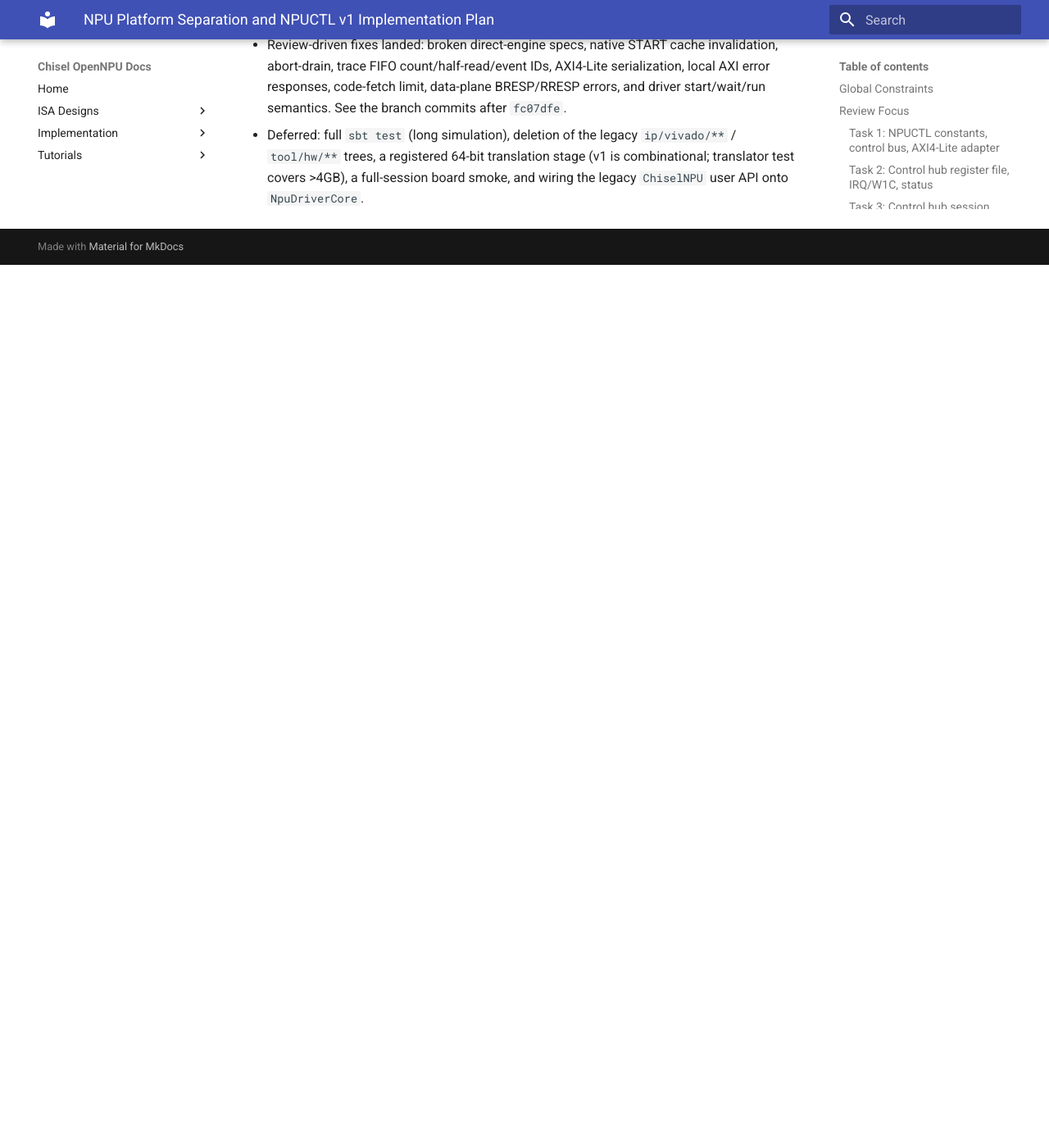
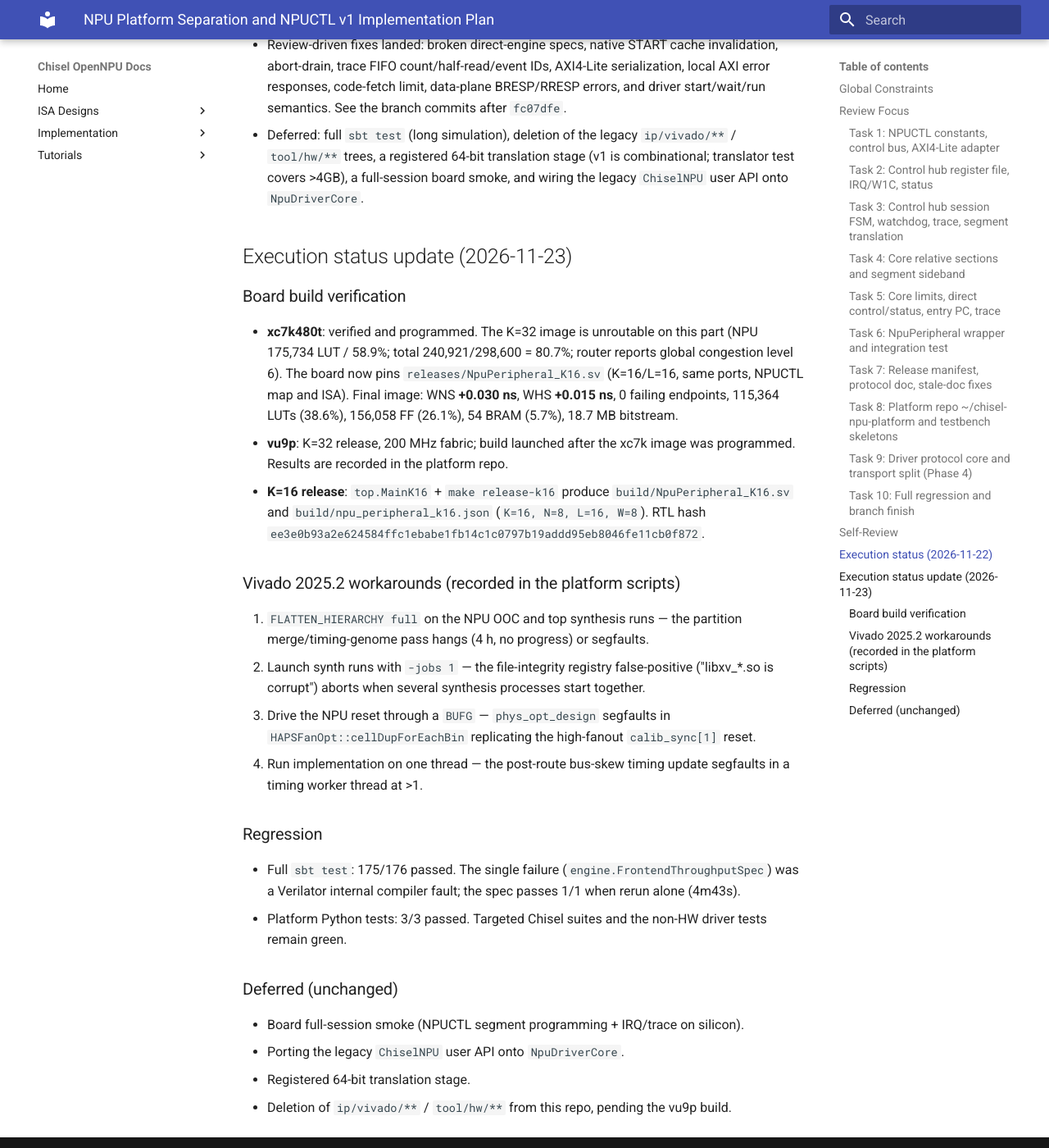
Before and after one commit to mpskex/chisel-npu, an MkDocs documentation site: the page built from docs/superpowers/plans/2026-11-22-npu-platform-separation.md, in a window 1280 px wide and 1400 px high, scrolled down 10795 px. Shown: the whole window at 82% size. Built offline with MkDocs 1.6.1 and Material for MkDocs 9.7.7, drawn with Linux system fonts in a browser that asks for light colours; before the commit the page ends 11118 px from its top, so only the background shows below that.

Commit message:
docs: record K=16 xc7k release ruling and board build results

```diff
--- a/docs/superpowers/plans/2026-11-22-npu-platform-separation.md
+++ b/docs/superpowers/plans/2026-11-22-npu-platform-separation.md
@@ -426,3 +426,49 @@ cd ~/chisel-npu-platform && git init && git add . && git commit -m "chore: boots
   `ip/vivado/**` / `tool/hw/**` trees, a registered 64-bit translation stage
   (v1 is combinational; translator test covers >4GB), a full-session board
   smoke, and wiring the legacy `ChiselNPU` user API onto `NpuDriverCore`.
+
+## Execution status update (2026-11-23)
+
+### Board build verification
+
+- **xc7k480t**: verified and programmed. The K=32 image is unroutable on this
+  part (NPU 175,734 LUT / 58.9%; total 240,921/298,600 = 80.7%; router reports
+  global congestion level 6). The board now pins
+  `releases/NpuPeripheral_K16.sv` (K=16/L=16, same ports, NPUCTL map and ISA).
+  Final image: WNS **+0.030 ns**, WHS **+0.015 ns**, 0 failing endpoints,
+  115,364 LUTs (38.6%), 156,058 FF (26.1%), 54 BRAM (5.7%), 18.7 MB bitstream.
+- **vu9p**: K=32 release, 200 MHz fabric; build launched after the xc7k image
+  was programmed. Results are recorded in the platform repo.
+- **K=16 release**: `top.MainK16` + `make release-k16` produce
+  `build/NpuPeripheral_K16.sv` and `build/npu_peripheral_k16.json`
+  (`K=16, N=8, L=16, W=8`). RTL hash
+  `ee3e0b93a2e624584ffc1ebabe1fb14c1c0797b19addd95eb8046fe11cb0f872`.
+
+### Vivado 2025.2 workarounds (recorded in the platform scripts)
+
+1. `FLATTEN_HIERARCHY full` on the NPU OOC and top synthesis runs — the
+   partition merge/timing-genome pass hangs (4 h, no progress) or segfaults.
+2. Launch synth runs with `-jobs 1` — the file-integrity registry false-positive
+   ("libxv_*.so is corrupt") aborts when several synthesis processes start
+   together.
+3. Drive the NPU reset through a `BUFG` — `phys_opt_design` segfaults in
+   `HAPSFanOpt::cellDupForEachBin` replicating the high-fanout
+   `calib_sync[1]` reset.
+4. Run implementation on one thread — the post-route bus-skew timing update
+   segfaults in a timing worker thread at >1.
+
+### Regression
+
+- Full `sbt test`: 175/176 passed. The single failure
+  (`engine.FrontendThroughputSpec`) was a Verilator internal compiler fault;
+  the spec passes 1/1 when rerun alone (4m43s).
+- Platform Python tests: 3/3 passed. Targeted Chisel suites and the non-HW
+  driver tests remain green.
+
+### Deferred (unchanged)
+
+- Board full-session smoke (NPUCTL segment programming + IRQ/trace on silicon).
+- Porting the legacy `ChiselNPU` user API onto `NpuDriverCore`.
+- Registered 64-bit translation stage.
+- Deletion of `ip/vivado/**` / `tool/hw/**` from this repo, pending the vu9p
+  build.
```
